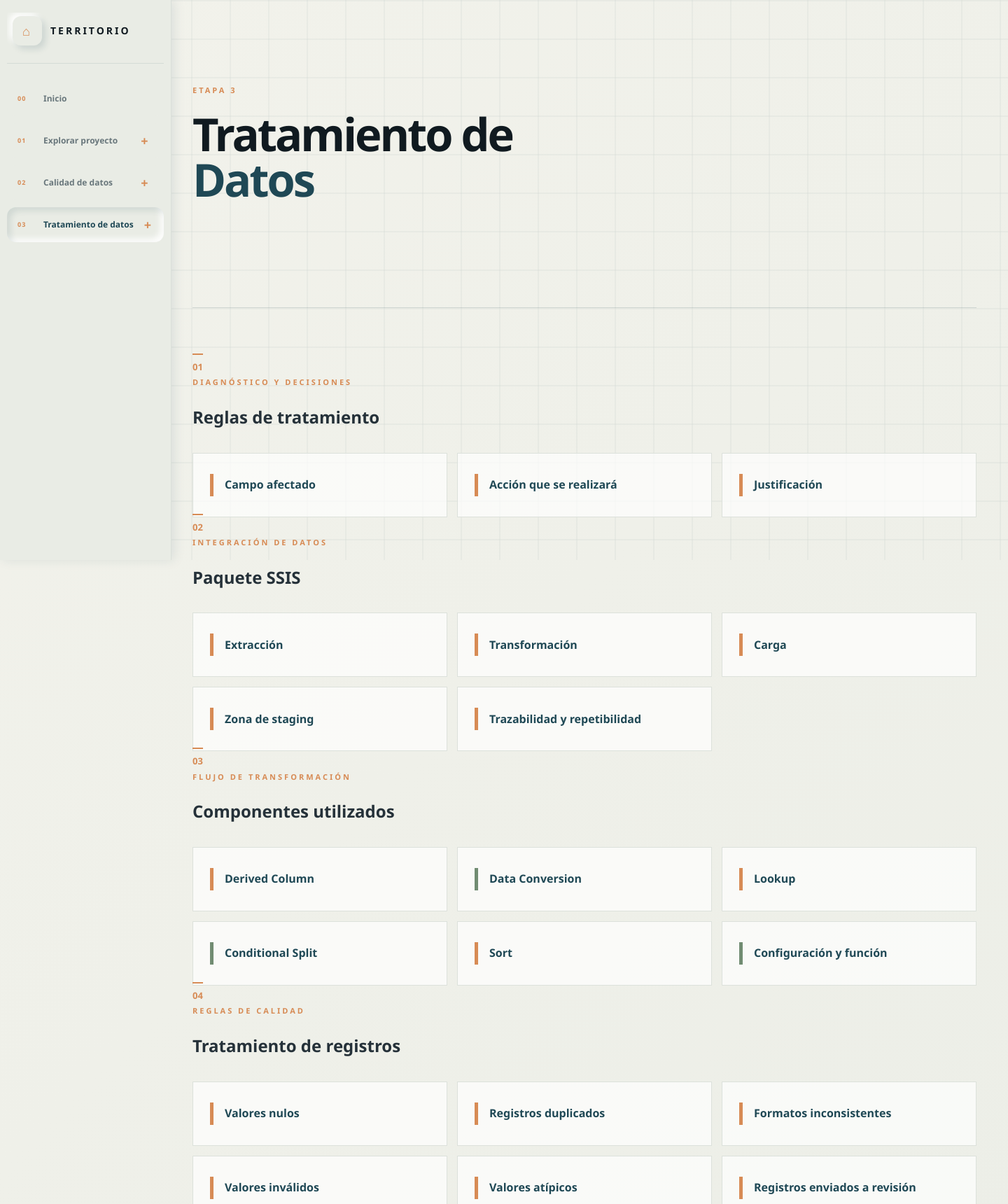
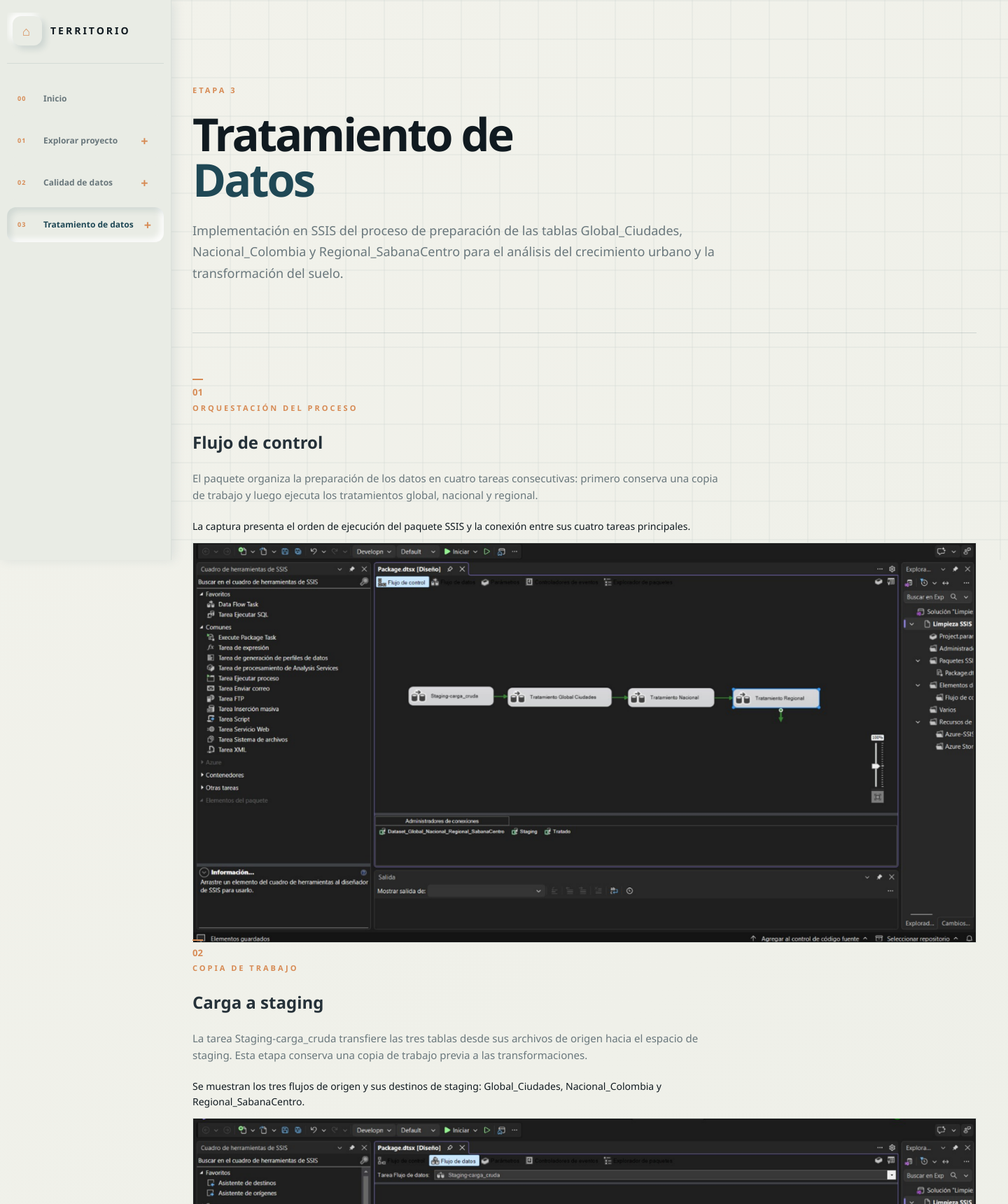
Before and after one commit to alejobern4/CrecimientoUrbanoYTransformacionDelSuelo_MD901T, a Flask app: page /etapa3 in a window 1440 px wide. Shown: the top 1720 px of the page at 70% size. Run offline with Flask 3, Linux system fonts and the light colour scheme.

Commit message:
Imagenes y video añadidos

```diff
--- a/Proyecto/static/styles/etapa3.css
+++ b/Proyecto/static/styles/etapa3.css
@@ -3,7 +3,11 @@
 ========================================================= */
 
 .stage-three-content {
-    max-width: 1180px;
+    width: min(1180px, calc(100% - 112px));
+    max-width: none;
+    margin-left: max(88px, calc((100vw - 1180px) / 2));
+    margin-right: auto;
+    padding-top: 80px;
 }
 
 .stage-three-content .page-header {
@@ -13,6 +17,14 @@
 
 .stage-three-content .page-header h1 {
     max-width: 780px;
+}
+
+.section-intro {
+    margin-top: 18px;
+    color: var(--muted);
+    font-size: 15px;
+    line-height: 1.6;
+    max-width: 760px;
 }
 
 .heading-grid,
@@ -26,33 +38,56 @@
     grid-template-columns: repeat(3, 1fr);
 }
 
-.heading-grid h3,
+/* Un heading-grid que sigue justo a otra grilla queda más pegado, sin doble espaciado */
+.iteration-grid + .heading-grid,
+.heading-grid + .heading-grid {
+    margin-top: 14px;
+}
+
+/* Tarjeta de contenido: título corto + texto, usada en todas las secciones */
+.info-card,
 .iteration-card {
     min-height: 92px;
     padding: 24px;
-    color: var(--blue);
     background: rgba(255, 255, 255, 0.68);
     border: 1px solid #dce1db;
     font-size: 16px;
 }
 
-.heading-grid h3 {
+.info-card {
+    display: flex;
+    flex-direction: column;
+    gap: 10px;
+}
+
+.info-card h3 {
     display: flex;
     align-items: center;
+    color: var(--blue);
+    font-size: 15px;
 }
 
-.heading-grid h3::before {
+.info-card h3::before {
     content: "";
     width: 5px;
-    height: 32px;
-    margin-right: 16px;
+    height: 24px;
+    margin-right: 14px;
     flex-shrink: 0;
     background: var(--orange);
 }
 
-.component-headings h3:nth-child(2n)::before,
-.count-headings h3:nth-child(2n)::before {
+.info-card:nth-child(2n) h3::before {
     background: var(--green);
+}
+
+.info-card:nth-child(3n) h3::before {
+    background: var(--blue);
+}
+
+.info-card p {
+    color: var(--muted);
+    font-size: 14px;
+    line-height: 1.55;
 }
 
 .iteration-grid {
@@ -95,12 +130,73 @@
     font-weight: 700;
 }
 
-.count-headings,
-.resource-headings {
-    margin-top: 14px;
+.iteration-card p {
+    padding-bottom: 4px;
+    color: var(--dark);
+    font-size: 14px;
+    line-height: 1.5;
+}
+
+.capture-description {
+    max-width: 820px;
+    margin: 22px 0 12px;
+    color: var(--dark);
+    font-size: 14px;
+    line-height: 1.55;
+}
+
+.capture-frame {
+    display: grid;
+    min-height: 260px;
+    place-items: center;
+    overflow: hidden;
+    background: rgba(255, 255, 255, 0.68);
+    border: 1px solid #dce1db;
+}
+
+.capture-preview {
+    display: block;
+    width: 100%;
+    height: auto;
+}
+
+.capture-placeholder,
+.video-placeholder {
+    padding: 24px;
+    color: var(--muted);
+    font-size: 13px;
+    text-align: center;
+}
+
+.capture-placeholder[hidden],
+.capture-preview[hidden],
+.video-wrapper[hidden] {
+    display: none;
+}
+
+.video-wrapper {
+    margin-top: 18px;
+}
+
+.video-wrapper {
+    position: relative;
+    width: 100%;
+    padding-top: 56.25%;
+    background: #000;
+    border: 1px solid #dce1db;
+}
+
+.video-wrapper iframe {
+    position: absolute;
+    top: 0;
+    left: 0;
+    width: 100%;
+    height: 100%;
+    border: 0;
 }
 
 @media (max-width: 900px) {
+
     .heading-grid,
     .iteration-grid {
         grid-template-columns: repeat(2, 1fr);
@@ -108,6 +204,7 @@
 }
 
 @media (max-width: 620px) {
+
     .heading-grid,
     .iteration-grid {
         grid-template-columns: 1fr;
@@ -116,4 +213,11 @@
     .stage-three-content .page-header {
         min-height: 300px;
     }
+
+    .stage-three-content {
+        width: calc(100% - 104px);
+        margin-left: 84px;
+        margin-right: 20px;
+        padding: 60px 18px;
+    }
 }
--- a/Proyecto/templates/etapa3.html
+++ b/Proyecto/templates/etapa3.html
@@ -91,59 +91,51 @@
                             <small>ETAPA 03</small>
                         </div>
 
-                        <a href="{{ url_for('etapa3') }}#reglas">
+                        <a href="{{ url_for('etapa3') }}#flujo-control">
                             <span>01</span>
                             <div>
-                                <strong>Reglas de tratamiento</strong>
-                                <small>Decisiones a partir del diagnóstico</small>
+                                <strong>Flujo de control</strong>
+                                <small>Secuencia general del paquete SSIS</small>
                             </div>
                         </a>
 
-                        <a href="{{ url_for('etapa3') }}#ssis">
+                        <a href="{{ url_for('etapa3') }}#staging">
                             <span>02</span>
                             <div>
-                                <strong>Paquete SSIS</strong>
-                                <small>Extracción, transformación y carga</small>
+                                <strong>Carga a staging</strong>
+                                <small>Copias de trabajo sin transformar</small>
                             </div>
                         </a>
 
-                        <a href="{{ url_for('etapa3') }}#componentes">
+                        <a href="{{ url_for('etapa3') }}#global">
                             <span>03</span>
                             <div>
-                                <strong>Componentes utilizados</strong>
-                                <small>Configuración y función</small>
+                                <strong>Tratamiento global</strong>
+                                <small>Preparación de Global_Ciudades</small>
                             </div>
                         </a>
 
-                        <a href="{{ url_for('etapa3') }}#tratamiento">
+                        <a href="{{ url_for('etapa3') }}#nacional">
                             <span>04</span>
                             <div>
-                                <strong>Tratamiento de registros</strong>
-                                <small>Reglas para los problemas detectados</small>
+                                <strong>Tratamiento nacional</strong>
+                                <small>Clasificación de periodos en Colombia</small>
                             </div>
                         </a>
 
-                        <a href="{{ url_for('etapa3') }}#iteraciones">
+                        <a href="{{ url_for('etapa3') }}#regional">
                             <span>05</span>
                             <div>
-                                <strong>Iteraciones del proceso</strong>
-                                <small>Resultados, ajustes y conteos</small>
-                            </div>
-                        </a>
-
-                        <a href="{{ url_for('etapa3') }}#comparacion">
-                            <span>06</span>
-                            <div>
-                                <strong>Comparación de calidad</strong>
-                                <small>Indicadores y mejoras obtenidas</small>
+                                <strong>Tratamiento regional</strong>
+                                <small>Clasificación para Sabana Centro</small>
                             </div>
                         </a>
 
                         <a href="{{ url_for('etapa3') }}#recursos">
-                            <span>07</span>
+                            <span>06</span>
                             <div>
-                                <strong>Informe y demostración</strong>
-                                <small>Recursos disponibles del proyecto</small>
+                                <strong>Demostración en video</strong>
+                                <small>Recorrido audiovisual del paquete</small>
                             </div>
                         </a>
                     </div>
@@ -156,157 +148,143 @@
         <section class="page-header">
             <span class="section-label">ETAPA 3</span>
             <h1>Tratamiento de <span>Datos</span></h1>
+            <p>Implementación en SSIS del proceso de preparación de las tablas Global_Ciudades, Nacional_Colombia y Regional_SabanaCentro para el análisis del crecimiento urbano y la transformación del suelo.</p>
         </section>
 
-        <section class="section-block" id="reglas">
+        <section class="section-block" id="flujo-control">
             <div class="section-header">
                 <span class="section-number">01</span>
                 <div>
-                    <span class="section-label">DIAGNÓSTICO Y DECISIONES</span>
-                    <h2>Reglas de tratamiento</h2>
+                    <span class="section-label">ORQUESTACIÓN DEL PROCESO</span>
+                    <h2>Flujo de control</h2>
                 </div>
             </div>
-            <div class="heading-grid">
-                <h3>Campo afectado</h3>
-                <h3>Acción que se realizará</h3>
-                <h3>Justificación</h3>
+            <p class="section-intro">El paquete organiza la preparación de los datos en cuatro tareas consecutivas: primero conserva una copia de trabajo y luego ejecuta los tratamientos global, nacional y regional.</p>
+            <p class="capture-description">La captura presenta el orden de ejecución del paquete SSIS y la conexión entre sus cuatro tareas principales.</p>
+            <div class="capture-frame">
+                <img class="capture-preview" src="{{ url_for('static', filename='images/flujo-control.png') }}" alt="Flujo de control del paquete SSIS">
+                <p class="capture-placeholder" hidden>Captura pendiente: <code>static/images/flujo-control.png</code></p>
             </div>
         </section>
 
-        <section class="section-block" id="ssis">
+        <section class="section-block" id="staging">
             <div class="section-header">
                 <span class="section-number">02</span>
                 <div>
-                    <span class="section-label">INTEGRACIÓN DE DATOS</span>
-                    <h2>Paquete SSIS</h2>
+                    <span class="section-label">COPIA DE TRABAJO</span>
+                    <h2>Carga a staging</h2>
                 </div>
             </div>
-            <div class="heading-grid">
-                <h3>Extracción</h3>
-                <h3>Transformación</h3>
-                <h3>Carga</h3>
-                <h3>Zona de staging</h3>
-                <h3>Trazabilidad y repetibilidad</h3>
+            <p class="section-intro">La tarea Staging-carga_cruda transfiere las tres tablas desde sus archivos de origen hacia el espacio de staging. Esta etapa conserva una copia de trabajo previa a las transformaciones.</p>
+            <p class="capture-description">Se muestran los tres flujos de origen y sus destinos de staging: Global_Ciudades, Nacional_Colombia y Regional_SabanaCentro.</p>
+            <div class="capture-frame">
+                <img class="capture-preview" src="{{ url_for('static', filename='images/staging-carga-cruda.png') }}" alt="Flujos de carga cruda hacia staging">
+                <p class="capture-placeholder" hidden>Captura pendiente: <code>static/images/staging-carga-cruda.png</code></p>
             </div>
         </section>
 
-        <section class="section-block" id="componentes">
+        <section class="section-block" id="global">
             <div class="section-header">
                 <span class="section-number">03</span>
                 <div>
-                    <span class="section-label">FLUJO DE TRANSFORMACIÓN</span>
-                    <h2>Componentes utilizados</h2>
+                    <span class="section-label">ESCALA GLOBAL</span>
+                    <h2>Tratamiento de Global_Ciudades</h2>
                 </div>
             </div>
-            <div class="heading-grid component-headings">
-                <h3>Derived Column</h3>
-                <h3>Data Conversion</h3>
-                <h3>Lookup</h3>
-                <h3>Conditional Split</h3>
-                <h3>Sort</h3>
-                <h3>Configuración y función</h3>
+            <p class="section-intro">El flujo parte de Global_Ciudades, controla duplicados y prepara fechas, valores numéricos y porcentajes mediante componentes de transformación y conversión. Al final incorpora la vigencia de los datos y carga la tabla tratada.</p>
+            <p class="capture-description">La imagen permite seguir la secuencia de componentes desde la entrada hasta la salida Global_Ciudades.</p>
+            <div class="capture-frame">
+                <img class="capture-preview" src="{{ url_for('static', filename='images/tratamiento-global-ciudades.png') }}" alt="Flujo de tratamiento de Global_Ciudades">
+                <p class="capture-placeholder" hidden>Captura pendiente: <code>static/images/tratamiento-global-ciudades.png</code></p>
             </div>
         </section>
 
-        <section class="section-block" id="tratamiento">
+        <section class="section-block" id="nacional">
             <div class="section-header">
                 <span class="section-number">04</span>
                 <div>
-                    <span class="section-label">REGLAS DE CALIDAD</span>
-                    <h2>Tratamiento de registros</h2>
+                    <span class="section-label">ESCALA NACIONAL</span>
+                    <h2>Tratamiento de Nacional_Colombia</h2>
                 </div>
             </div>
-            <div class="heading-grid">
-                <h3>Valores nulos</h3>
-                <h3>Registros duplicados</h3>
-                <h3>Formatos inconsistentes</h3>
-                <h3>Valores inválidos</h3>
-                <h3>Valores atípicos</h3>
-                <h3>Registros enviados a revisión</h3>
-                <h3>Valor original y motivo</h3>
+            <p class="section-intro">La tabla nacional pasa por la creación de columnas y la conversión de tipos. Después, Multicast deriva el flujo hacia la salida principal y hacia una clasificación por periodo: Anual, Quinquenal, Decenal, Periodo Completo y Otro.</p>
+            <p class="capture-description">La captura muestra el flujo nacional y las cinco salidas del Conditional Split según el periodo.</p>
+            <div class="capture-frame">
+                <img class="capture-preview" src="{{ url_for('static', filename='images/tratamiento-nacional.png') }}" alt="Flujo de tratamiento de Nacional_Colombia">
+                <p class="capture-placeholder" hidden>Captura pendiente: <code>static/images/tratamiento-nacional.png</code></p>
             </div>
         </section>
 
-        <section class="section-block" id="iteraciones">
+        <section class="section-block" id="regional">
             <div class="section-header">
                 <span class="section-number">05</span>
                 <div>
-                    <span class="section-label">EJECUCIÓN Y AJUSTES</span>
-                    <h2>Iteraciones del proceso</h2>
+                    <span class="section-label">ESCALA REGIONAL</span>
+                    <h2>Tratamiento de Regional_SabanaCentro</h2>
                 </div>
             </div>
-            <div class="iteration-grid">
-                <article class="iteration-card">
-                    <span class="iteration-number">01</span>
-                    <h3>Iteración 1</h3>
-                    <h4>Reglas aplicadas</h4>
-                    <h4>Resultados</h4>
-                    <h4>Conteos de registros</h4>
-                    <h4>Hallazgos y ajustes</h4>
-                </article>
-                <article class="iteration-card">
-                    <span class="iteration-number">02</span>
-                    <h3>Iteración 2</h3>
-                    <h4>Reglas aplicadas</h4>
-                    <h4>Resultados</h4>
-                    <h4>Conteos de registros</h4>
-                    <h4>Hallazgos y ajustes</h4>
-                </article>
-                <article class="iteration-card">
-                    <span class="iteration-number">03</span>
-                    <h3>Iteración 3</h3>
-                    <h4>Reglas aplicadas</h4>
-                    <h4>Resultados</h4>
-                    <h4>Conteos de registros</h4>
-                    <h4>Hallazgos y ajustes</h4>
-                </article>
-            </div>
-            <div class="heading-grid count-headings">
-                <h3>Registros recibidos</h3>
-                <h3>Registros aceptados</h3>
-                <h3>Registros duplicados</h3>
-                <h3>Registros enviados a revisión</h3>
-                <h3>Control de pérdidas de información</h3>
-            </div>
-        </section>
-
-        <section class="section-block" id="comparacion">
-            <div class="section-header">
-                <span class="section-number">06</span>
-                <div>
-                    <span class="section-label">EVALUACIÓN DE RESULTADOS</span>
-                    <h2>Comparación de calidad</h2>
-                </div>
-            </div>
-            <div class="heading-grid">
-                <h3>Datos originales</h3>
-                <h3>Resultado de la iteración 1</h3>
-                <h3>Resultado de la iteración 2</h3>
-                <h3>Resultado de la iteración 3</h3>
-                <h3>Indicadores de calidad</h3>
-                <h3>Ejemplos concretos</h3>
-                <h3>Mejoras obtenidas</h3>
-                <h3>Problemas pendientes</h3>
-                <h3>Reejecución del mismo lote</h3>
-                <h3>Verificación de duplicados</h3>
+            <p class="section-intro">El flujo regional aplica la misma estructura de preparación y clasificación por periodos a la información de Sabana Centro. Mantiene una salida general y distribuye los registros entre las cinco categorías temporales.</p>
+            <p class="capture-description">La imagen muestra el procesamiento de Regional_SabanaCentro, su destino Excel y las salidas por tipo de periodo.</p>
+            <div class="capture-frame">
+                <img class="capture-preview" src="{{ url_for('static', filename='images/tratamiento-regional.png') }}" alt="Flujo de tratamiento de Regional_SabanaCentro">
+                <p class="capture-placeholder" hidden>Captura pendiente: <code>static/images/tratamiento-regional.png</code></p>
             </div>
         </section>
 
         <section class="section-block" id="recursos">
             <div class="section-header">
-                <span class="section-number">07</span>
+                <span class="section-number">06</span>
                 <div>
-                    <span class="section-label">RECURSOS DEL PROYECTO</span>
-                    <h2>Informe y demostración</h2>
+                    <span class="section-label">RECURSO AUDIOVISUAL</span>
+                    <h2>Demostración del proceso</h2>
                 </div>
             </div>
-            <div class="heading-grid resource-headings">
-                <h3>Informe técnico paso a paso</h3>
-                <h3>Video de demostración</h3>
-                <h3>Resultados de las iteraciones</h3>
-                <h3>Comparación final</h3>
+            <p class="section-intro">Demostración en video del paquete SSIS y de los flujos aplicados a las tres escalas del análisis.</p>
+            <div class="video-wrapper" id="video-wrapper" hidden>
+                <iframe id="video-preview" title="Video de demostración del tratamiento de datos" allow="accelerometer; autoplay; clipboard-write; encrypted-media; gyroscope; picture-in-picture" allowfullscreen></iframe>
             </div>
+            <p class="video-placeholder" id="video-placeholder">Video pendiente: agrega la URL en la constante <code>demoVideoUrl</code> al final de este archivo.</p>
         </section>
+
+    <script>
+        document.querySelectorAll('.capture-preview').forEach((image) => {
+            const placeholder = image.nextElementSibling;
+            const showPlaceholder = () => {
+                image.hidden = true;
+                placeholder.hidden = false;
+            };
+
+            image.addEventListener('load', () => {
+                image.hidden = false;
+                placeholder.hidden = true;
+            });
+            image.addEventListener('error', showPlaceholder);
+
+            if (image.complete && image.naturalWidth === 0) showPlaceholder();
+        });
+
+        // Reemplaza esta URL por el enlace público de YouTube o Vimeo.
+        const demoVideoUrl = 'https://youtu.be/Qmy1fnkVcxk';
+        if (demoVideoUrl) {
+            const videoUrl = new URL(demoVideoUrl);
+            let embedUrl = '';
+            if (videoUrl.hostname === 'youtu.be' || videoUrl.hostname.endsWith('youtube.com')) {
+                const videoId = videoUrl.hostname === 'youtu.be'
+                    ? videoUrl.pathname.slice(1)
+                    : videoUrl.searchParams.get('v') || videoUrl.pathname.split('/').filter(Boolean).pop();
+                if (videoId) embedUrl = `https://www.youtube-nocookie.com/embed/${encodeURIComponent(videoId)}`;
+            } else if (videoUrl.hostname.endsWith('vimeo.com')) {
+                const videoId = videoUrl.pathname.split('/').filter(Boolean).pop();
+                if (videoId && /^\d+$/.test(videoId)) embedUrl = `https://player.vimeo.com/video/${videoId}`;
+            }
+
+            if (embedUrl) {
+                document.getElementById('video-preview').src = embedUrl;
+                document.getElementById('video-wrapper').hidden = false;
+                document.getElementById('video-placeholder').hidden = true;
+            }
+        }
+    </script>
     </main>
 
     <footer>
```
Also changed, not shown: Proyecto/static/images/flujo-control.png (added), Proyecto/static/images/staging-carga-cruda.png (added), Proyecto/static/images/tratamiento-global-ciudades.png (added), Proyecto/static/images/tratamiento-nacional.png (added), Proyecto/static/images/tratamiento-regional.png (added).
